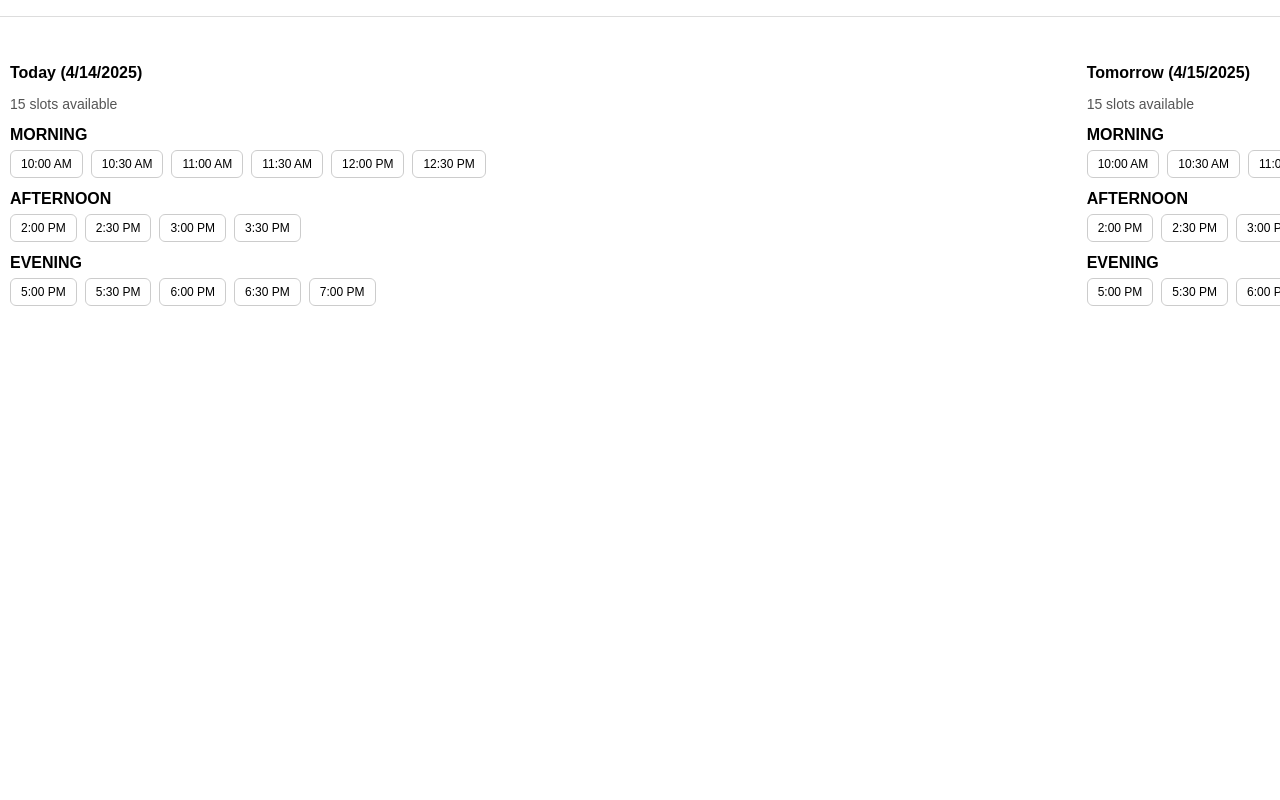
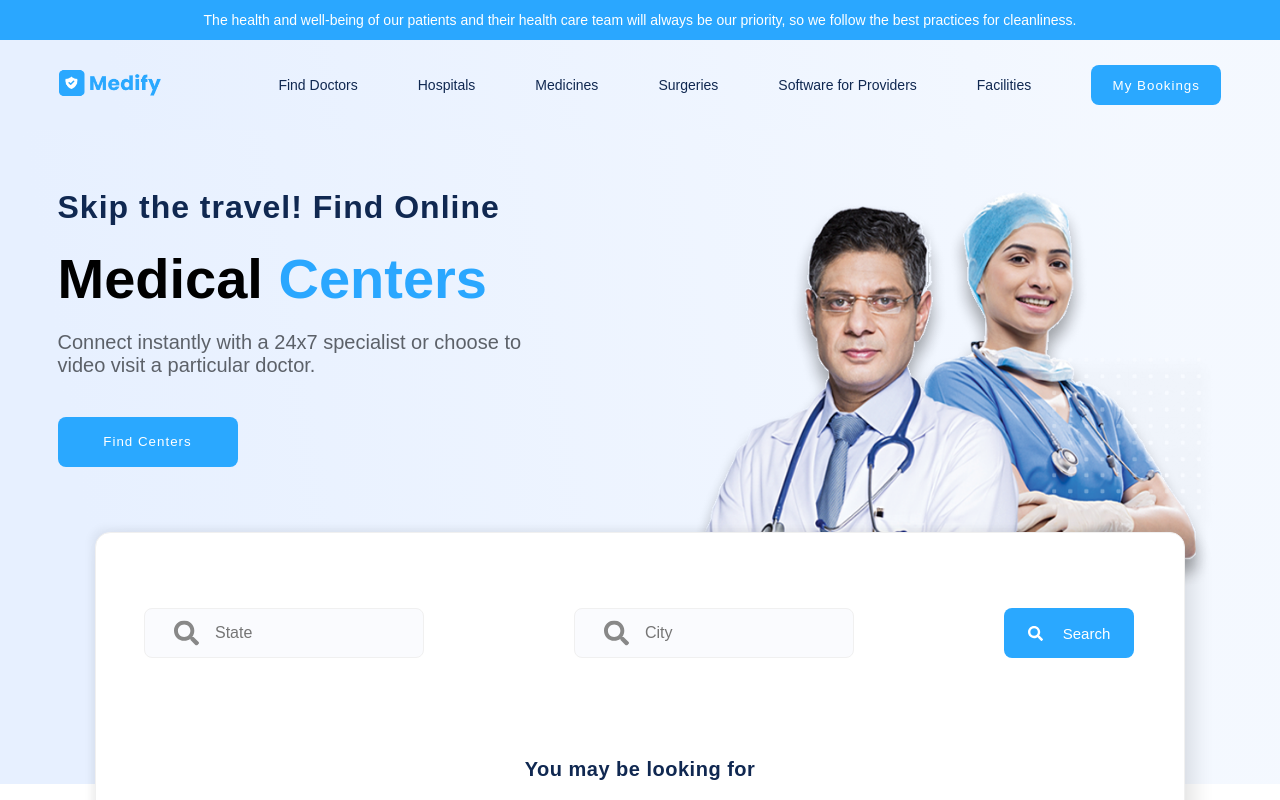
Before and after one commit to rovinpal/XMedify, a React (Create React App) app: page / in a window 1280 px wide. Shown: the top 800 px of the page. Built offline with nearby package versions, Linux system fonts and the light colour scheme.

Commit message:
updt commit1

```diff
--- a/src/App.js
+++ b/src/App.js
@@ -14,16 +14,16 @@ function App() {
       padding: 0,
     }}
     >
-      {/* <Router>
+      <Router>
         <Routes>
           <Route path="/" element={<MedHomePage />} />
           <Route path="/bookings" element={<Bookings />} />
           <Route path="/my-bookings" element={<MyBookings />} />
         </Routes>
-      </Router> */}
+      </Router>
       {/* <Bookings />
       <MyBookings /> */}
-      <SlotCalendar />
+      {/* <SlotCalendar /> */}
     </div>
   );
 }
```
